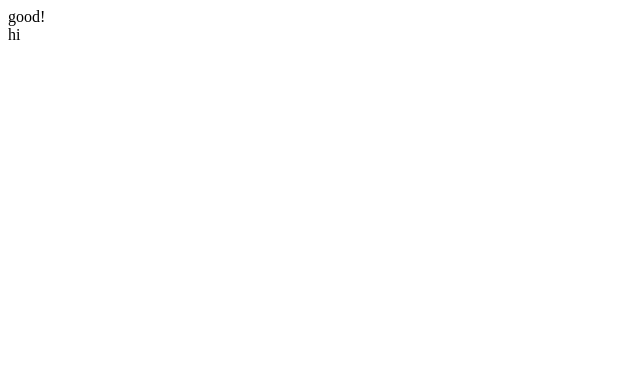
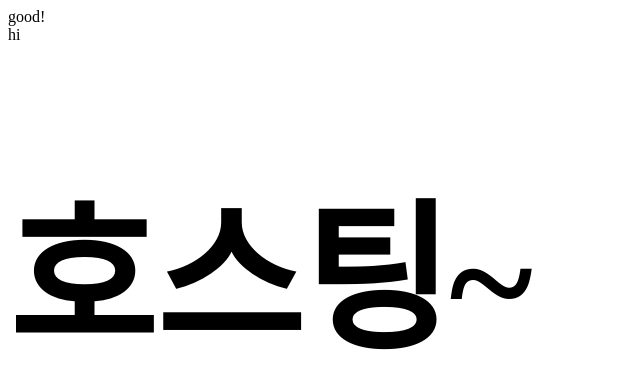
Before and after one commit to yujin48/test, a plain HTML site: page index.html in a window 1280 px wide. Shown: the whole page, without its empty margins (0-640 px from the left). Drawn offline with Linux system fonts and the light colour scheme.

Commit message:
마지막

```diff
--- a/index.html
+++ b/index.html
@@ -7,7 +7,8 @@
 <body>
     <header>
         good!<br>
-        hi
+        hi<br>
+        <h1 style="font-size: 10rem;">호스팅~</h1>
     </header>
 </body>
 </html>
```
